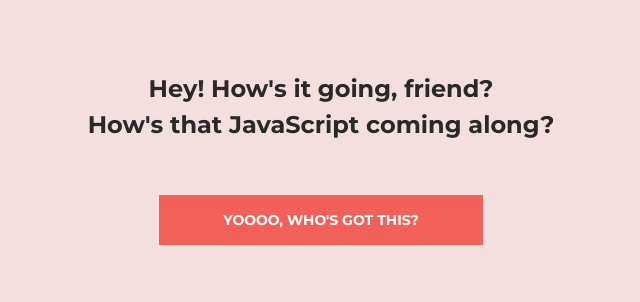
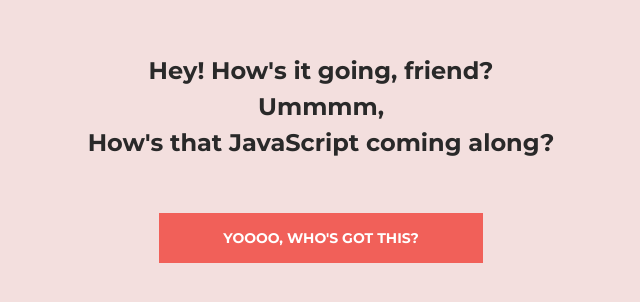
Before and after one commit to Beatriz-G/js-leccion5-ejercisio-3, a website: page index.html in a window 1280 px wide. Shown: the part 254-556 px from the top of the page, without its empty margins (319-959 px from the left). Drawn offline with Linux system fonts and the light colour scheme.

Commit message:
Added ummm to the question

```diff
--- a/index.html
+++ b/index.html
@@ -20,7 +20,7 @@
   </head>
   <body>
     <div class="container">
-      <p>Hey! How's it going, friend? <br />How's that JavaScript coming along?</p>
+      <p>Hey! How's it going, friend? <br />Ummmm, <br /> How's that JavaScript coming along?</p>
       <div class="modal">
         <span class="modal-x"><i class="fas fa-times"></i></span>
         <img
```
